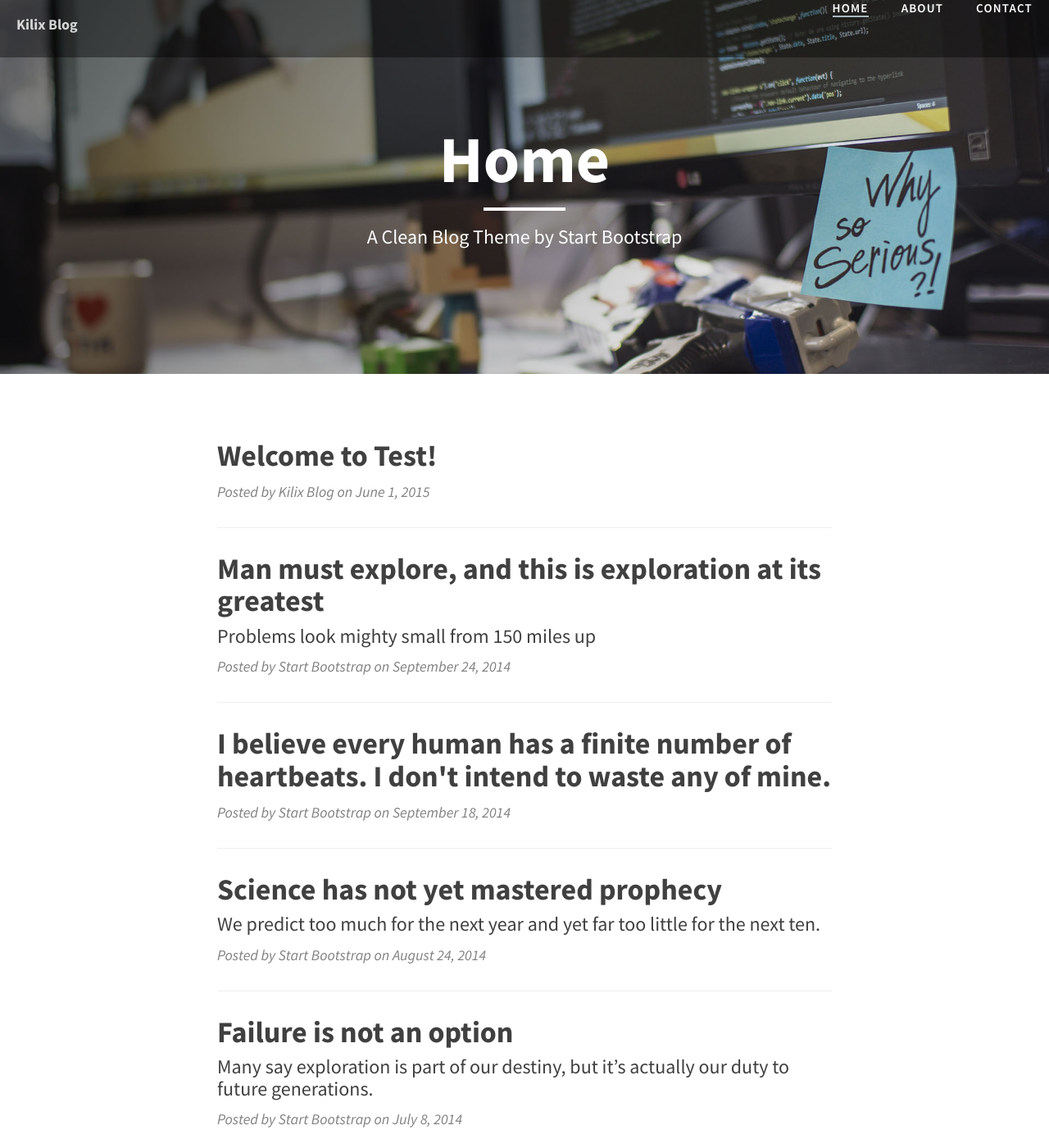
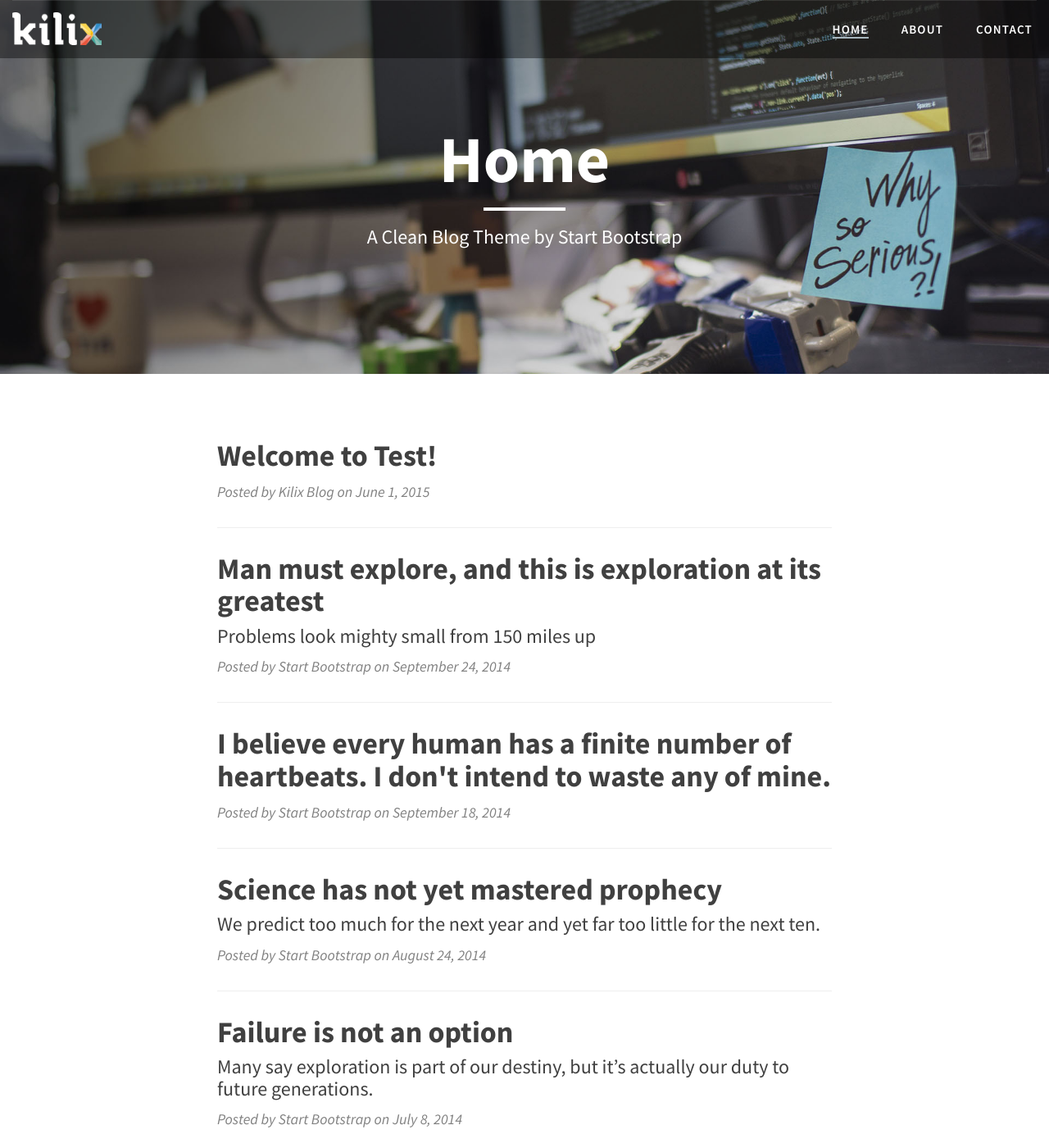
Before and after one commit to Kilix/Kilix.github.io, a Jekyll site: the page built from index.html, in a window 1280 px wide and 1400 px high. Shown: the whole window at 82% size. Built offline with Jekyll 4.4.1, drawn with Linux system fonts in a browser that asks for light colours; nearby versions of some CDN libraries; the list of posts is cut into pages by our own code.

Commit message:
Design nav

```diff
--- a/_config.yml
+++ b/_config.yml
@@ -3,6 +3,7 @@ title: Kilix Blog
 header-img: img/landing-bg.jpg
 email: your-email@yourdomain.com
 description: "Write your site description here. It will be used as your sites meta description as well!"
+logo: /img/kilix-logo-blog.png
 baseurl: ""
 url: "http://yourdomain.com"
 
--- a/_includes/nav.html
+++ b/_includes/nav.html
@@ -9,7 +9,9 @@
                 <span class="icon-bar"></span>
                 <span class="icon-bar"></span>
             </button>
-            <a class="navbar-brand" href="{{ site.baseurl }}/">{{ site.title }}</a>
+            <a class="navbar-brand" href="{{ site.baseurl }}/">
+            	<img src="{{ site.logo }}" alt="Logo Kilix" class="logo">
+            </a>
         </div>
 
         <!-- Collect the nav links, forms, and other content for toggling -->
--- a/css/clean-blog.css
+++ b/css/clean-blog.css
@@ -40,16 +40,51 @@ hr.small {
   border-width: 4px;
   border-color: white;
 }
+@media (min-width: 768px) {
+  .navbar > .container .navbar-brand,
+  .navbar > .container-fluid .navbar-brand {
+    margin-left: 0;
+  }
+}
 .navbar-custom {
   background: #2c313f;
-  border-bottom: 1px solid transparent;
+  border-bottom: 0;
+  margin: 0;
   width: 100%;
-  height: 70px;
   z-index: 3;
   font-family: 'Source Sans Pro', sans-serif;
 }
 .navbar-custom .navbar-brand {
-  font-weight: 800;
+  padding: 0;
+  margin: 15px 0 0 15px;
+}
+.navbar-custom .navbar-brand .logo {
+  height: 80%;
+  cursor: pointer;
+}
+.navbar-custom .navbar-toggle {
+  padding: 26px;
+  margin: 0;
+  float: left;
+  border: 1px solid rgba(255, 255, 255, 0.1);
+  border-width: 0 1px;
+  border-radius: 0;
+}
+.navbar-custom .navbar-toggle .icon-bar {
+  background-color: white;
+  border-radius: 0;
+  width: 22px;
+  height: 3px;
+}
+.navbar-custom .navbar-toggle .icon-bar + .icon-bar {
+  margin-top: 5px;
+}
+.navbar-custom .navbar-toggle:hover,
+.navbar-custom .navbar-toggle:focus {
+  background: transparent;
+}
+.navbar-custom .navbar-collapse {
+  border-top: 1px solid rgba(255, 255, 255, 0.1);
 }
 .navbar-custom .nav .active a {
   color: white;
@@ -69,14 +104,35 @@ hr.small {
 .navbar-custom .nav li a {
   color: white;
   padding: 0;
-  margin: 0 20px;
+  margin: 25px 20px;
   text-transform: uppercase;
   font-size: 15px;
   font-weight: 600;
   letter-spacing: 1.2px;
-  -moz-transition: line-height 0.8s ease;
-  -webkit-transition: line-height 0.8s ease;
-  transition: line-height 0.8s ease;
+}
+.navbar-custom .nav li a:after {
+  position: absolute;
+  height: 100%;
+  width: 2px;
+  left: -8px;
+  top: 0;
+  background: #a8b7bf;
+  content: " ";
+  -webkit-transition: 0.3s ease-out;
+  transition: 0.3s ease-out;
+  -webkit-transform: translateX(-0.3rem);
+  -ms-transform: translateX(-0.3rem);
+  transform: translateX(-0.3rem);
+  opacity: 0;
+}
+.navbar-custom .nav li a:hover,
+.navbar-custom .nav li a:focus {
+  color: white;
+}
+@media only screen and (min-width: 768px) {
+  .navbar-custom {
+    background: rgba(0, 0, 0, 0.4);
+    border-bottom: 0;
   }
   .navbar-custom .nav li a:after {
     position: absolute;
@@ -84,6 +140,7 @@ hr.small {
     height: 2px;
     bottom: -1px;
     left: 0;
+    top: inherit;
     background: #a8b7bf;
     content: " ";
     -webkit-transition: 0.3s ease-out;
@@ -104,32 +161,15 @@ hr.small {
     transform: translateY(0);
     opacity: 1;
   }
-@media only screen and (min-width: 768px) {
-  .navbar-custom {
-    background: rgba(0, 0, 0, 0.4);
-    border-bottom: 1px solid transparent;
-  }
-  .navbar-custom .navbar-brand {
-    color: white;
-    padding: 20px;
-  }
-  .navbar-custom .navbar-brand:hover,
-  .navbar-custom .navbar-brand:focus {
-    color: rgba(255, 255, 255, 0.8);
-  }
 }
 @media only screen and (min-width: 1170px) {
   .navbar-custom {
     -webkit-transition: background-color 0.3s;
     -moz-transition: background-color 0.3s;
     transition: background-color 0.3s;
-    -moz-transition: height .8s ease;
-    -webkit-transition: height .8s ease;
-    transition: height .8s ease;
   }
   .navbar-custom.is-top {
     background-color: #2c313f;
-    height: 100px;
   }
 }
 .intro-header {
```
Also changed, not shown: less/clean-blog.less (+68 -34 lines), css/clean-blog.min.css, 15 other files. Lines whose indentation alone changed are shown as unchanged.
